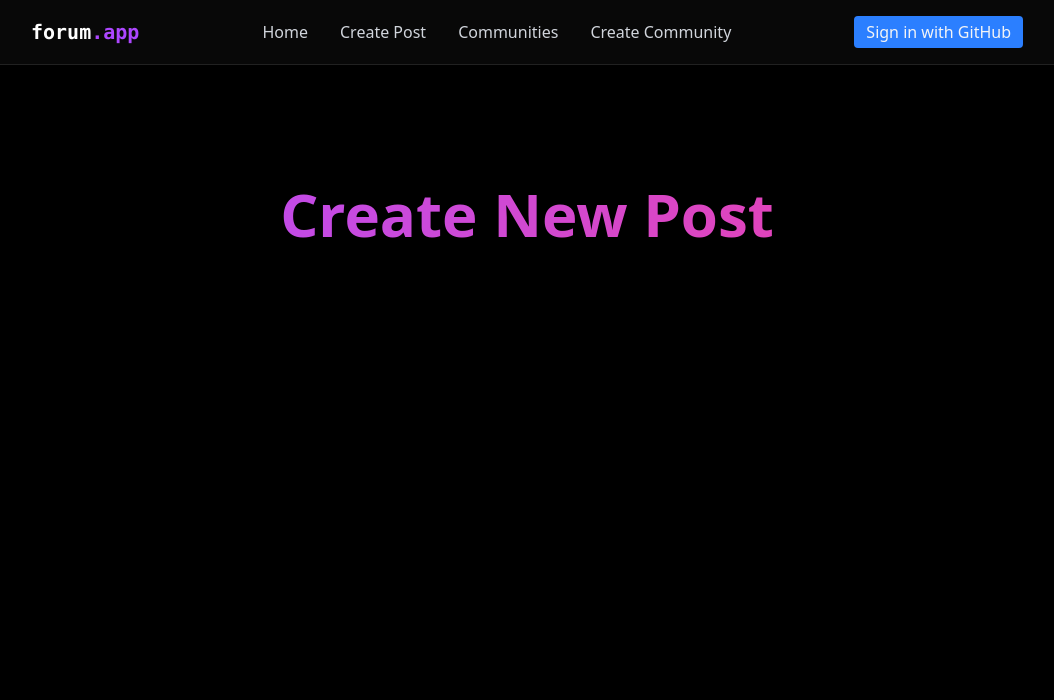
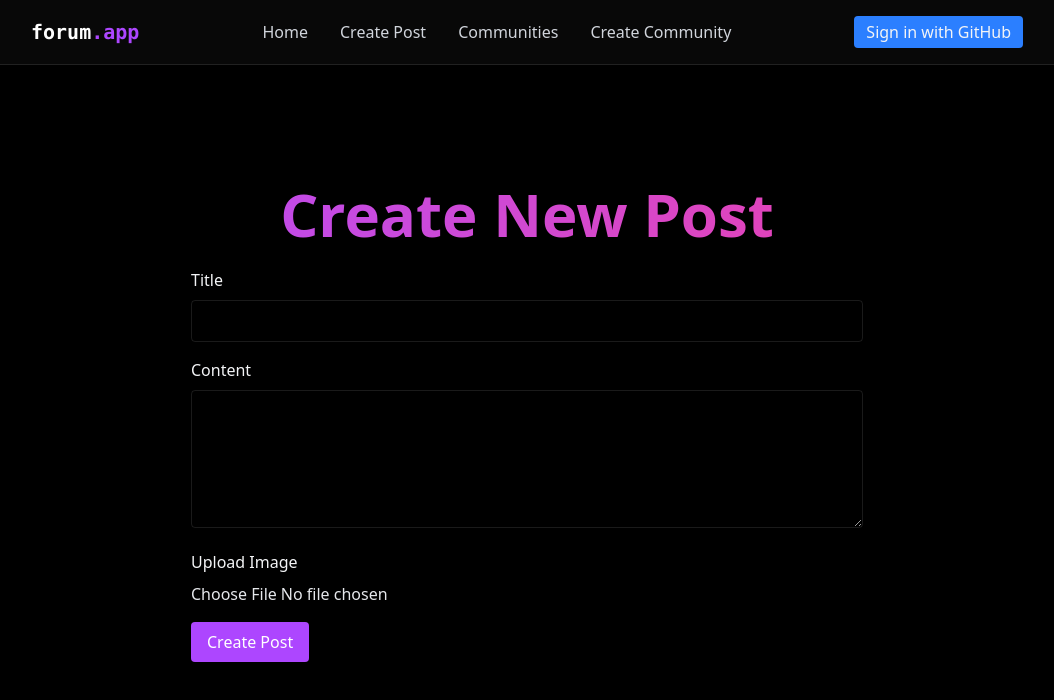
Before and after one commit to satyamgupta0103/social-media, a React (Vite) app: page /create in a window 1280 px wide. Shown: the top 700 px of the page, without its empty margins (113-1167 px from the left). Built offline with nearby package versions, Linux system fonts and the light colour scheme; no server answers.

Commit message:
CreatePost.tsx: Add logic and UI for post creation in CreatePost.tsx

```diff
--- a/src/components/CreatePost.tsx
+++ b/src/components/CreatePost.tsx
@@ -1,3 +1,115 @@
+import { ChangeEvent, useState } from "react";
+import { useMutation } from "@tanstack/react-query";
+import { supabase } from "../supabase-client";
+
+interface PostInput {
+  title: string;
+  content: string;
+}
+
+const createPost = async (post: PostInput, imageFile: File) => {
+  const filePath = `${post.title}-${Date.now()}-${imageFile.name}`;
+
+  const { error: uploadError } = await supabase.storage
+    .from("post-images")
+    .upload(filePath, imageFile);
+
+  if (uploadError) throw new Error(uploadError.message);
+
+  const { data: publicURLData } = supabase.storage
+    .from("post-images")
+    .getPublicUrl(filePath);
+
+  //send request to supabase to insert data into posts table
+  const { data, error } = await supabase
+    .from("posts")
+    .insert({ ...post, image_url: publicURLData.publicUrl });
+
+  if (error) throw new Error(error.message);
+
+  return data;
+};
+
 export const CreatePost = () => {
-  return <div></div>;
+  const [title, setTitle] = useState<string>("");
+  const [content, setContent] = useState<string>("");
+  const [selectedFile, setSelectedFile] = useState<File | null>(null);
+
+  //use this hook to send request to supabase to insert data into table
+  const { mutate, isPending, isError } = useMutation({
+    mutationFn: (data: { post: PostInput; imageFile: File }) => {
+      return createPost(data.post, data.imageFile);
+    },
+  });
+
+  //handle submit form
+  const handleSubmit = (event: React.FormEvent) => {
+    event.preventDefault();
+    if (!selectedFile) return;
+    mutate({
+      post: {
+        title,
+        content,
+      },
+      imageFile: selectedFile,
+    });
+  };
+
+  const handleFileChange = (e: ChangeEvent<HTMLInputElement>) => {
+    if (e.target.files && e.target.files[0]) {
+      setSelectedFile(e.target.files[0]);
+    }
+  };
+
+  return (
+    <form onSubmit={handleSubmit} className="max-w-2xl mx-auto space-y-4">
+      <div>
+        <label htmlFor="title" className="block mb-2 font-medium">
+          Title
+        </label>
+        <input
+          type="text"
+          id="title"
+          value={title}
+          onChange={(e) => setTitle(e.target.value)}
+          className="w-full border border-white/10 bg-transparent p-2 rounded"
+          required
+        />
+      </div>
+      <div>
+        <label htmlFor="content" className="block mb-2 font-medium">
+          Content
+        </label>
+        <textarea
+          id="content"
+          value={content}
+          onChange={(e) => setContent(e.target.value)}
+          className="w-full border border-white/10 bg-transparent p-2 rounded"
+          rows={5}
+          required
+        />
+      </div>
+
+      <div>
+        <label htmlFor="image" className="block mb-2 font-medium">
+          Upload Image
+        </label>
+        <input
+          type="file"
+          id="image"
+          accept="image/*"
+          onChange={handleFileChange}
+          className="w-full text-gray-200"
+        />
+      </div>
+      <button
+        type="submit"
+        className="bg-purple-500 text-white px-4 py-2 rounded cursor-pointer"
+      >
+        {isPending ? "Creating..." : "Create Post"}
+      </button>
+
+      {isError && <p className="text-red-500"> Error creating post.</p>}
+    </form>
+  );
 };
--- a/src/pages/Home.tsx
+++ b/src/pages/Home.tsx
@@ -1,3 +1,12 @@
+import { PostList } from "../components/PostList";
+
 export const Home = () => {
-  return <div>Home</div>;
+  return (
+    <div>
+      <h2>Recent Posts</h2>
+      <div>
+        <PostList />
+      </div>
+    </div>
+  );
 };
```
